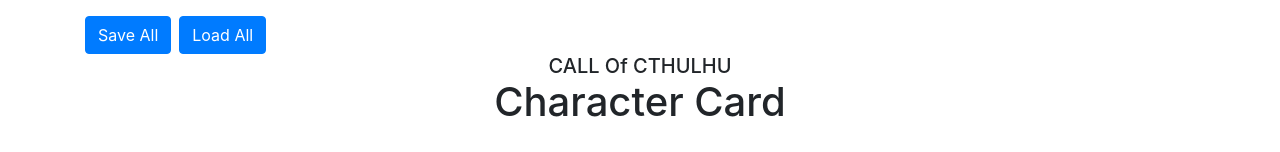
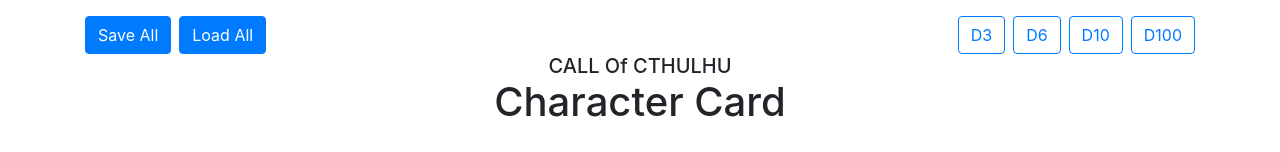
Before and after one commit to bell881122/cocCharacterCard, an Angular app in the folder characterCard/: page / in a window 1280 px wide. Shown: the top 152 px of the page. Built offline with nearby package versions, Linux system fonts and the light colour scheme.

Commit message:
update mutiDice

```diff
--- a/characterCard/src/app/app.module.ts
+++ b/characterCard/src/app/app.module.ts
@@ -14,7 +14,8 @@
 import { SkillListComponent } from './character/skill-list/skill-list.component';
 import { SkillsComponent } from './character/skill-list/skills.component';
 import { SkillsService } from './character/skill-list/skills.service';
-import { DicehundredComponent } from './character/dicehundred/dicehundred.component';
+import { DicehundredComponent } from './character/dice/dicehundred/dicehundred.component';
+import { MutildiceComponent } from './character/dice/mutildice/mutildice.component';
 // import { DiceComponent } from './character/dice/dice.component';
 
 
@@ -31,6 +32,7 @@
     SkillListComponent,
     SkillsComponent,
     DicehundredComponent,
+    MutildiceComponent,
     // DiceComponent,
   ],
   imports: [
--- a/characterCard/src/app/character/character.component.html
+++ b/characterCard/src/app/character/character.component.html
@@ -1,20 +1,19 @@
 <div class="container mt-3">
-
-    <button type="button" class="btn btn-primary mr-2"
-        (click)="saveAll()"
-        (click)="myProfile.saveProfileData()"
-        (click)="myCharacteristics.saveStatusItem()"
-        (click)="myCharacteristics.saveStatusSubItems()"
-        >
-        Save All
-    </button>
-    <button type="button" class="btn btn-primary mr-2"
-        (click)="myProfile.getProfileData()"
-        (click)="myCharacteristics.getStatusItem()"
-        (click)="myCharacteristics.getStatusSubItems()"
-        >
-        Load All
-    </button>
+    <div class="row">
+        <div class="col d-flex mr-auto">
+            <button type="button" class="btn btn-primary mr-2" (click)="saveAll()" (click)="myProfile.saveProfileData()"
+                (click)="myCharacteristics.saveStatusItem()" (click)="myCharacteristics.saveStatusSubItems()">
+                Save All
+            </button>
+            <button type="button" class="btn btn-primary mr-2" (click)="myProfile.getProfileData()"
+                (click)="myCharacteristics.getStatusItem()" (click)="myCharacteristics.getStatusSubItems()">
+                Load All
+            </button>
+        </div>
+        <div class="col-2">
+            <mutildice class="d-flex justify-content-end"></mutildice>
+        </div>
+    </div>
     <div class="text-center">
         <h5 class="mb-0">{{subtitle}}</h5>
         <h1 class="mb-4">{{title}}</h1>
--- /dev/null
+++ b/characterCard/src/app/character/dice/mutildice/mutildice.component.html
@@ -0,0 +1,45 @@
+<button class="btn btn-outline-primary mr-2"
+    data-toggle="modal" data-target="#mutiDiceModal"
+    (click)="D3()">D3</button>
+<button class="btn btn-outline-primary mr-2"
+    data-toggle="modal" data-target="#mutiDiceModal"
+    (click)="D6()">D6</button>
+<button class="btn btn-outline-primary mr-2"
+    data-toggle="modal" data-target="#mutiDiceModal"
+    (click)="D10()">D10</button>
+<button class="btn btn-outline-primary"
+    data-toggle="modal" data-target="#mutiDiceModal"
+    (click)="D100()">D100</button>
+
+<!-- Modal -->
+<div class="modal fade" id="mutiDiceModal" tabindex="-1" role="dialog"
+aria-labelledby="mutiDiceModalLabel"
+    aria-hidden="true">
+    <div class="modal-dialog" role="document">
+        <div class="modal-content">
+                <div class="modal-header">
+                    <button type="button" class="close" data-dismiss="modal" aria-label="Close">
+                        <span aria-hidden="true">&times;</span>
+                    </button>
+                </div>
+                <div class="modal-body mt-4">
+                        <p class="text-center mb-4 h2">{{diceType}}面骰</p>
+                <p class="text-center h5">請選擇骰數</p>
+                <div class="row">
+                    <div class="col d-flex justify-content-center align-items-center">
+                        <input type="number" class="mr-2" [(ngModel)]="diceNumber" min="1">
+                        <button type="button" class="btn btn-primary"
+                        (click)="randomDice()">Rolling!</button>
+                    </div>
+                </div>
+                <div class="row">
+                    <div class="col d-flex justify-content-center align-items-center">
+                        <p id="dice" class="dice">
+                            {{diceData}}
+                        </p>
+                    </div>
+                </div>
+            </div>
+        </div>
+    </div>
+</div>
--- /dev/null
+++ b/characterCard/src/app/character/dice/mutildice/mutildice.component.scss
@@ -0,0 +1,5 @@
+  .dice {
+      //  background-color: #fff;
+      height: 100px;
+      font-size: 60px;
+  }
--- /dev/null
+++ b/characterCard/src/app/character/dice/mutildice/mutildice.component.ts
@@ -0,0 +1,50 @@
+import { Component } from '@angular/core';
+
+@Component({
+    selector: 'mutildice',
+    templateUrl: 'mutildice.component.html',
+    styleUrls: ['mutildice.component.scss']
+})
+
+export class MutildiceComponent {
+    // title ='MutildiceComponent';
+
+    diceType;
+    diceNumber = 1;
+    D3() {
+        this.diceNumber = 1;
+        this.diceType = 3;
+        this.diceData = '';
+    }
+    D6() {
+        this.diceNumber = 1;
+        this.diceType = 6;
+        this.diceData = '';
+    }
+    D10() {
+        this.diceNumber = 1;
+        this.diceType = 10;
+        this.diceData = '';
+    }
+    D100() {
+        this.diceNumber = 1;
+        this.diceType = 100;
+        this.diceData = '';
+    }
+
+    diceData;
+    randomDice() {
+        let ramdomnum =
+            Math.floor(
+                (Math.random() *
+                    (this.diceType * this.diceNumber - this.diceNumber + 1))
+            ) + this.diceNumber;
+        this.diceData = ramdomnum;
+        // console.log('diceData', this.diceData);
+        // console.log('diceNumber', this.diceNumber);
+        // console.log('diceType', this.diceType);
+
+    }
+
+
+}
```
Also changed, not shown: characterCard/src/app/character/dice/dicehundred/dicehundred.component.html (renamed from characterCard/src/app/character/dicehundred/dicehundred.component.html), characterCard/src/app/character/dice/dicehundred/dicehundred.component.scss (renamed from characterCard/src/app/character/dicehundred/dicehundred.component.scss), characterCard/src/app/character/dice/dicehundred/dicehundred.component.ts (renamed from characterCard/src/app/character/dicehundred/dicehundred.component.ts).
